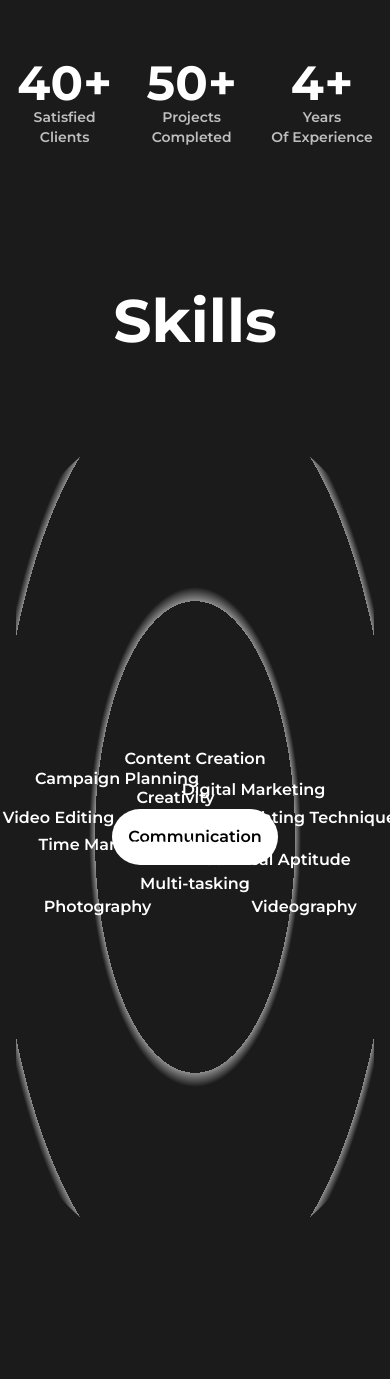
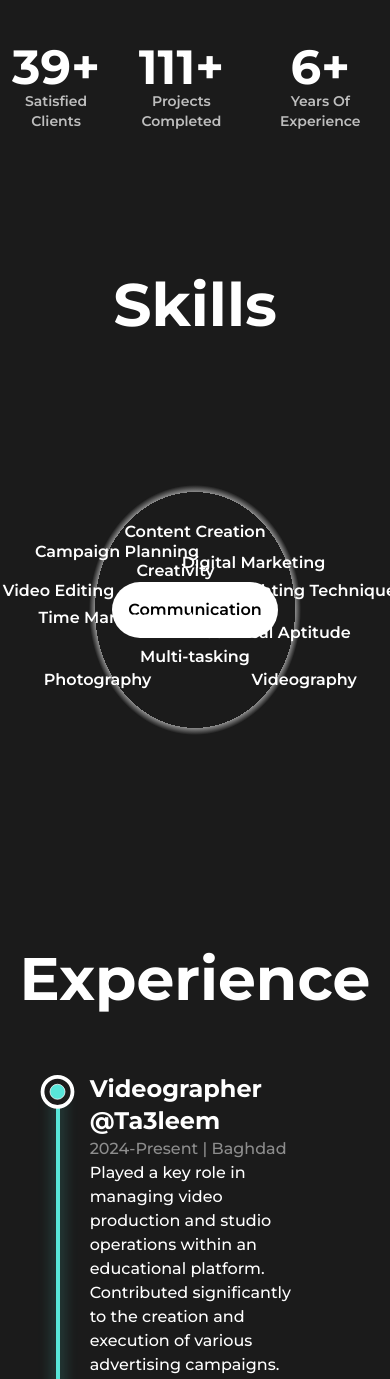
Before and after one commit to Alsumary/aliAlsumaryN, a Django app: page /about in a window 390 px wide; the page is wider, and only the part inside the window is pictured. Shown: the part 1475-2854 px from the top of that part. Run offline with Django 5.2, Linux system fonts and the light colour scheme; data comes from the database, SQL or seed files in the repository; some libraries are stand-ins or nearby versions; some web fonts are replaced.

Commit message:
Update about.html

```diff
--- a/aliPortfolio/templates/about.html
+++ b/aliPortfolio/templates/about.html
@@ -7,7 +7,7 @@
     <h1>{{a.TitleText}}</h1>
 </div>
 <div class="grid xl:grid-cols-3 md:grid-cols-2  grid-rows-1 gap-x-8 flex-row mx-8 md:mx-24 lg:mx-28 xl:mx-32" >
-    <div class="relative h-max rounded-2xl border-2 border-solid border-white  bg-[#1b1b1b] p-8 mb-16 inline md:hidden -z-10 portBox" data-aos="fade-up" data-aos-anchor-placement="top-bottom">
+    <div class="relative h-max rounded-2xl border-2 border-solid border-white  bg-[#1b1b1b] mb-16 inline md:hidden -z-10 portBox" data-aos="fade-up" data-aos-anchor-placement="top-bottom">
         <img class="rounded-2xl" src="{{a.personalImage}}" alt="">
     </div>
     <h1 class="md:mb-10" data-aos="fade-up">
@@ -15,7 +15,7 @@
         <p class="font-medium">{{a.aboutme | linebreaksbr }}</p>
 
     </h1>
-    <div class="relative h-max rounded-2xl border-2 border-solid border-white  bg-[#1b1b1b] p-8 my-16 xl:my-0 hidden md:inline portBox" data-aos="fade-up" data-aos-anchor-placement="top-bottom">
+    <div class="relative h-max rounded-2xl border-2 border-solid border-white  bg-[#1b1b1b] my-16 xl:my-0 hidden md:inline portBox" data-aos="fade-up" data-aos-anchor-placement="top-bottom">
         <img class="rounded-2xl" src="{{a.personalImage}}" alt="">
     </div>
     <div class="hidden xl:flex justify-between flex-row xl:flex-col items-center my-20 md:my-0" data-aos="fade-right" data-aos-anchor-placement="top-bottom">
@@ -35,23 +35,23 @@
 </div>
 <div class="xl:hidden flex justify-around flex-row xl:flex-col items-center my-20 md:my-0">
     <div class="text-center font-bold">
-        <h1 class="text-5xl md:text-7xl num" data-val="40">0</h1>
-        <h3 class="text-sm md:text-xl text-[#f5f5f5bf] font-semibold">Satisfied <br>Clients</h3>
+        <h1 class="text-5xl md:text-7xl num" data-val="{{a.counterOneNumber}}">0</h1>
+        <h3 class="text-sm md:text-xl text-[#f5f5f5bf] font-semibold">{{a.counterOneName}}</h3>
     </div>
     <div  class="text-center font-bold">
-        <h1 class="text-5xl md:text-7xl num" data-val="50">0</h1>
-        <h3 class="text-sm md:text-xl text-[#f5f5f5bf] font-semibold">Projects <br>Completed</h3>
+        <h1 class="text-5xl md:text-7xl num" data-val="{{a.counterTwoNumber}}">0</h1>
+        <h3 class="text-sm md:text-xl text-[#f5f5f5bf] font-semibold">{{a.counterTwoName}}</h3>
     </div>
     <div  class="text-center font-bold">
-        <h1 class="text-5xl md:text-7xl num" data-val="4">0</h1>
-        <h3 class="text-sm md:text-xl text-[#f5f5f5bf] font-semibold">Years <br>Of Experience</h3>
+        <h1 class="text-5xl md:text-7xl num" data-val="{{a.counterThreeNumber}}">0</h1>
+        <h3 class="text-sm md:text-xl text-[#f5f5f5bf] font-semibold">{{a.counterThreeName}}</h3>
     </div>
 </div>
 
 <div class="flex justify-center text-center text-6xl my-16 font-bold lg:text-7xl mx-2" data-aos="fade-up" data-aos-anchor-placement="top-bottom">
     <h1>Skills</h1>
 </div>
-<div class="mx-4 md:mx-28 h-[100vh] relative bg-circularDark  flex items-center justify-center  mb-64 md:mb-32 rounded-full lg:bg-circularDarkLg md:bg-circularDarkMd sm:bg-circularDarkSm lg:h-[80vh] sm:h-[60vh] xs:h-[50vh]">
+<div class="mx-4 md:mx-28 h-[100vh] relative bg-circularDark  flex items-center justify-center  mb-16 md:mb-32 rounded-full lg:bg-circularDarkLg md:bg-circularDarkMd sm:bg-circularDarkSm lg:h-[80vh] sm:h-[60vh] h-[50vh]">
     {% if 15 >= allSkills|length %}
         {% for s in allSkills %}
                 {% if forloop.counter == 1 %}
```
